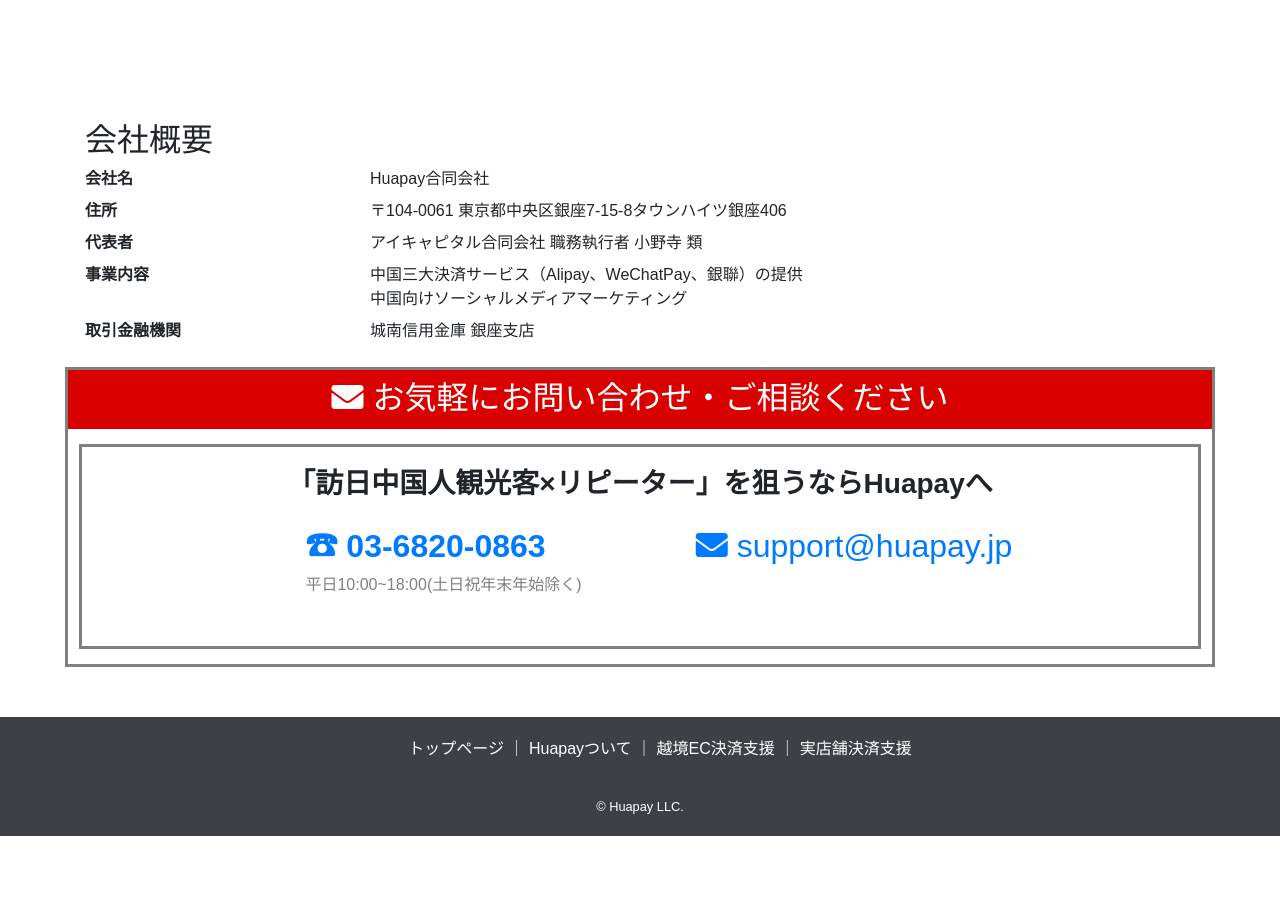
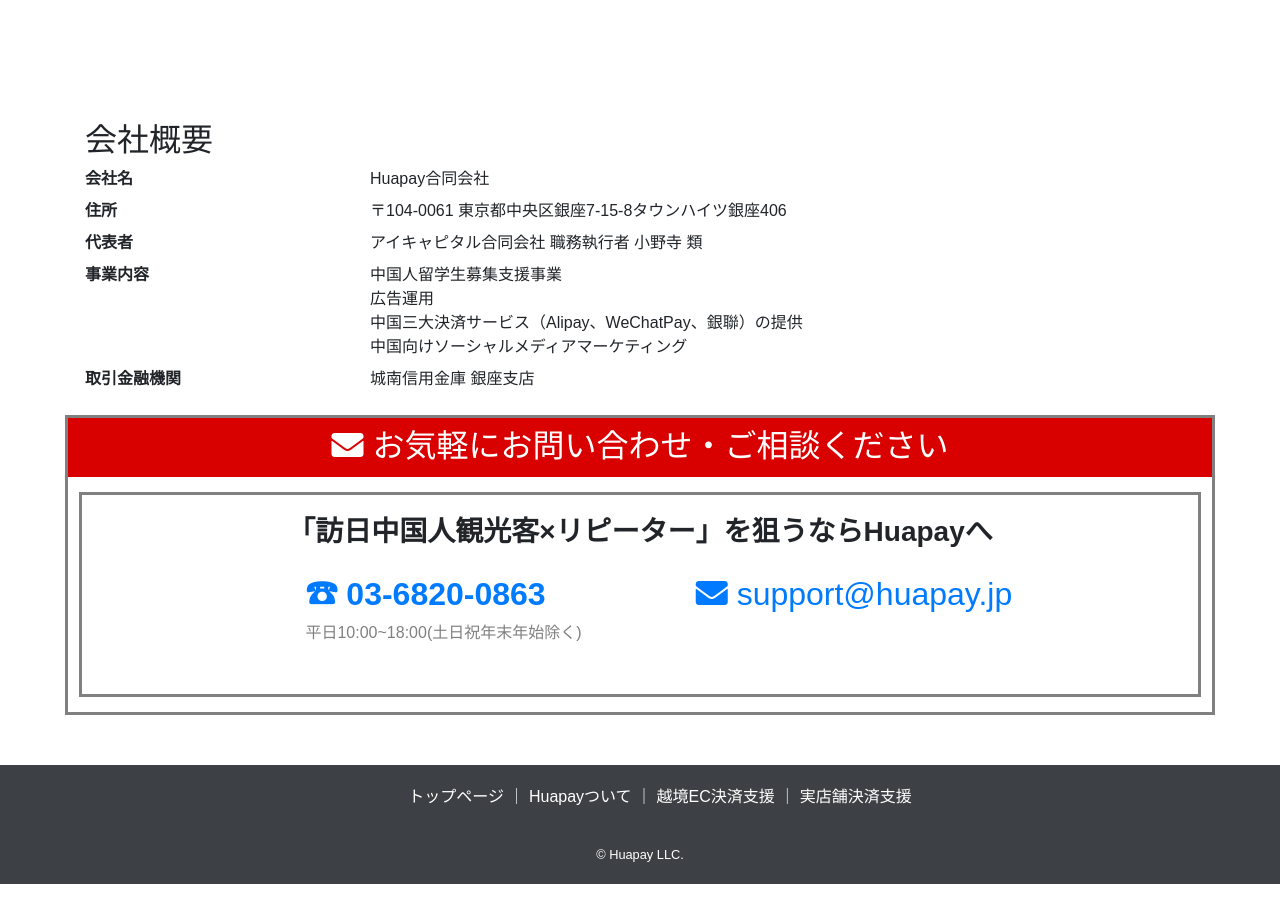
Before and after one commit to huapay/huapay.github.io, a Jekyll site: the page built from about.html, in a window 1280 px wide and 900 px high, scrolled down 1337 px. Built offline with Jekyll 4.4.1, drawn with Linux system fonts in a browser that asks for light colours; nearby versions of some CDN libraries; before the commit the page ends 2189 px from its top, so only the background shows below that.

Commit message:
Update business

```diff
--- a/about.html
+++ b/about.html
@@ -69,8 +69,10 @@
             <dd class="col-sm-9">アイキャピタル合同会社 職務執行者 小野寺 類</dd>
             <dt class="col-sm-3">事業内容</dt>
             <dd class="col-sm-9">
+                中国人留学生募集支援事業<br />
+                広告運用<br />
                 中国三大決済サービス（Alipay、WeChatPay、銀聯）の提供<br />
-                中国向けソーシャルメディアマーケティング
+                中国向けソーシャルメディアマーケティング<br />
             </dd>
             <dt class="col-sm-3">取引金融機関</dt>
             <dd class="col-sm-9">城南信用金庫 銀座支店</dd>
```
